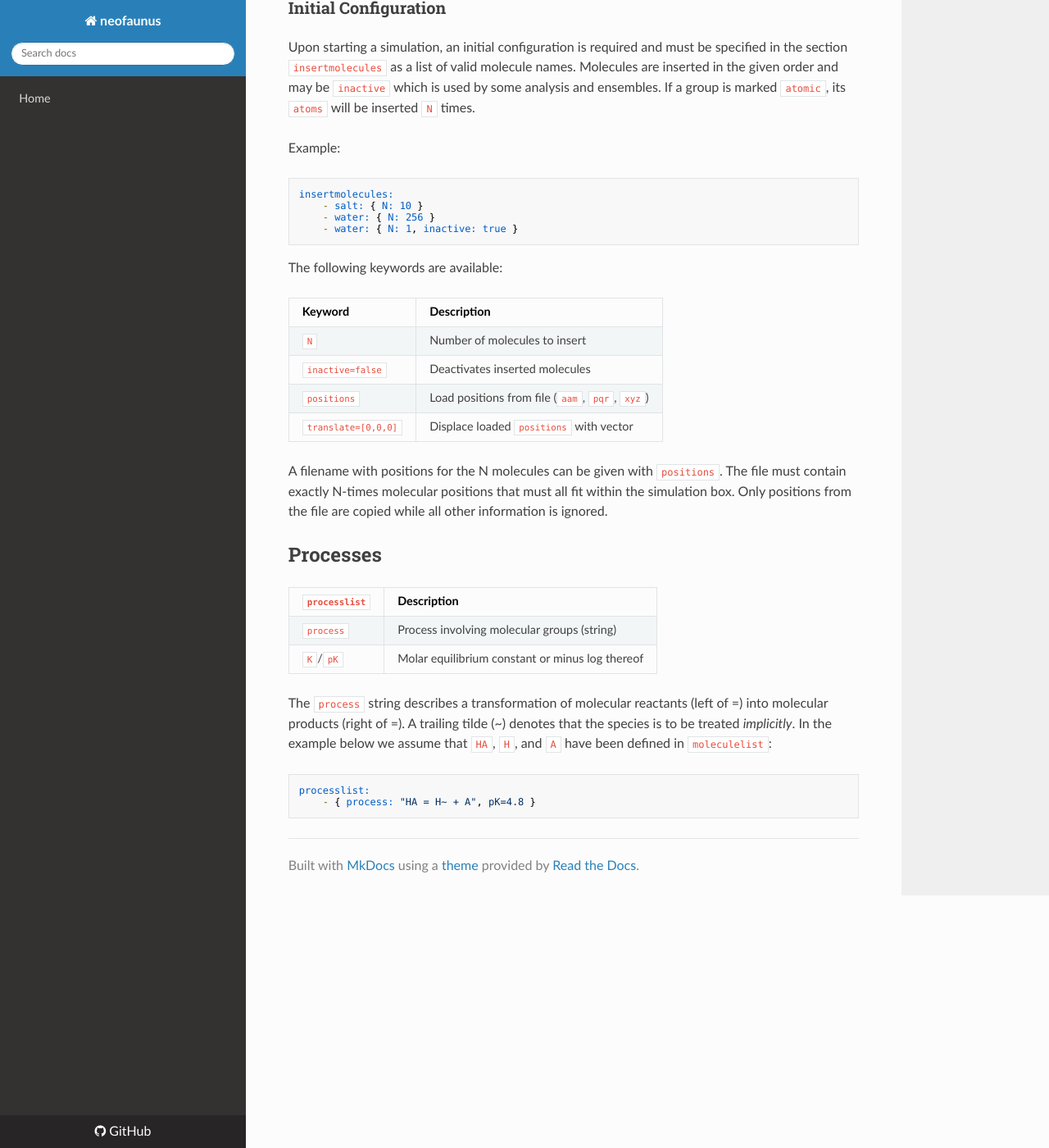
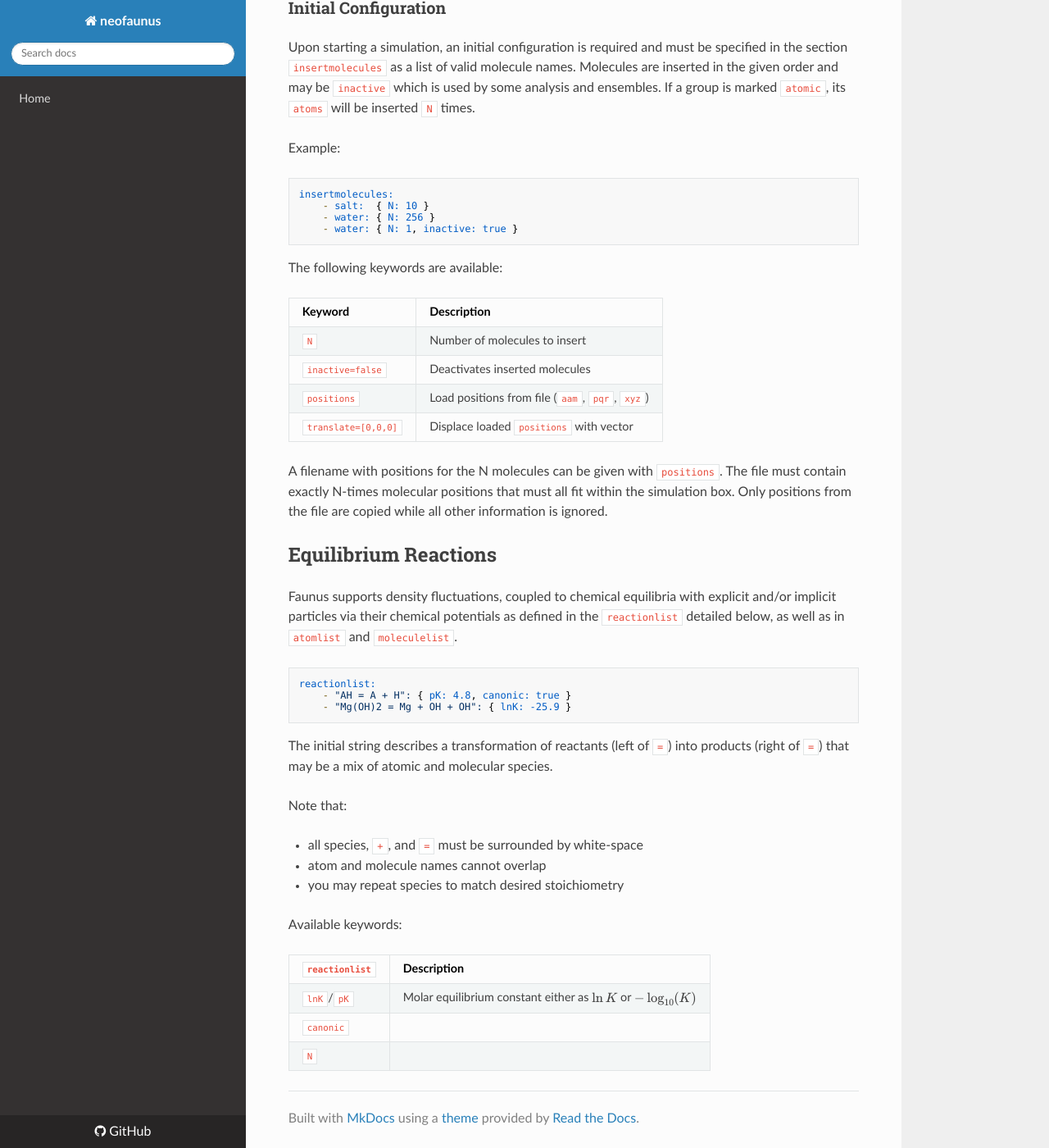
Before and after one commit to mlund/faunus, an MkDocs documentation site: the page built from docs/_docs/topology.md, in a window 1280 px wide and 1400 px high, scrolled down 2011 px. Shown: the whole window at 82% size. Built offline with MkDocs 1.6.1, drawn with Linux system fonts in a browser that asks for light colours; nearby versions of some CDN libraries; formulas are drawn with MathJax 3; old or Windows-style settings are respelled for this version of MkDocs.

Commit message:
Speciation: reactant/product --> reaction string, cleanup; optimization by const reference instead of map copies; pK passed on lnK not found. Documentation update.

```diff
--- a/docs/_docs/topology.md
+++ b/docs/_docs/topology.md
@@ -97,7 +97,7 @@ Example:
 
 ~~~ yaml
 insertmolecules:
-    - salt: { N: 10 }
+    - salt:  { N: 10 }
     - water: { N: 256 }
     - water: { N: 1, inactive: true }
 ~~~
@@ -116,20 +116,32 @@ The file must contain exactly N-times molecular
 positions that must all fit within the simulation box. Only positions from
 the file are copied while all other information is ignored.
 
-## Processes
+## Equilibrium Reactions
 
-`processlist`   | Description
---------------- | ----------------------------------------------
-`process`       | Process involving molecular groups (string)
-`K`/`pK`        | Molar equilibrium constant or minus log thereof
-
-The `process` string describes a transformation of molecular reactants (left of =)
-into molecular products (right of =). A trailing tilde (~) denotes that
-the species is to be treated _implicitly_.
-In the example below we assume that `HA`, `H`, and `A` have
-been defined in `moleculelist`:
+Faunus supports density fluctuations, coupled to chemical equilibria with
+explicit and/or implicit particles via their chemical potentials as
+defined in the `reactionlist` detailed below, as well as in `atomlist` and
+`moleculelist`.
 
 ~~~ yaml
-processlist:
-    - { process: "HA = H~ + A", pK=4.8 }
+reactionlist:
+    - "AH = A + H": { pK: 4.8, canonic: true }
+    - "Mg(OH)2 = Mg + OH + OH": { lnK: -25.9 }
 ~~~
+
+The initial string describes a transformation of reactants (left of `=`)
+into products (right of `=`) that may be a mix of atomic and molecular species.
+
+Note that:
+
+- all species, `+`, and `=` must be surrounded by white-space
+- atom and molecule names cannot overlap
+- you may repeat species to match desired stoichiometry
+
+Available keywords:
+
+`reactionlist`  | Description
+--------------- | ---------------------------------------------------------------
+`lnK`/`pK`      | Molar equilibrium constant either as $\ln K$ or $-\log_{10}(K)$
+`canonic`       |
+`N`             |
```
Also changed, not shown: 3 other files.
